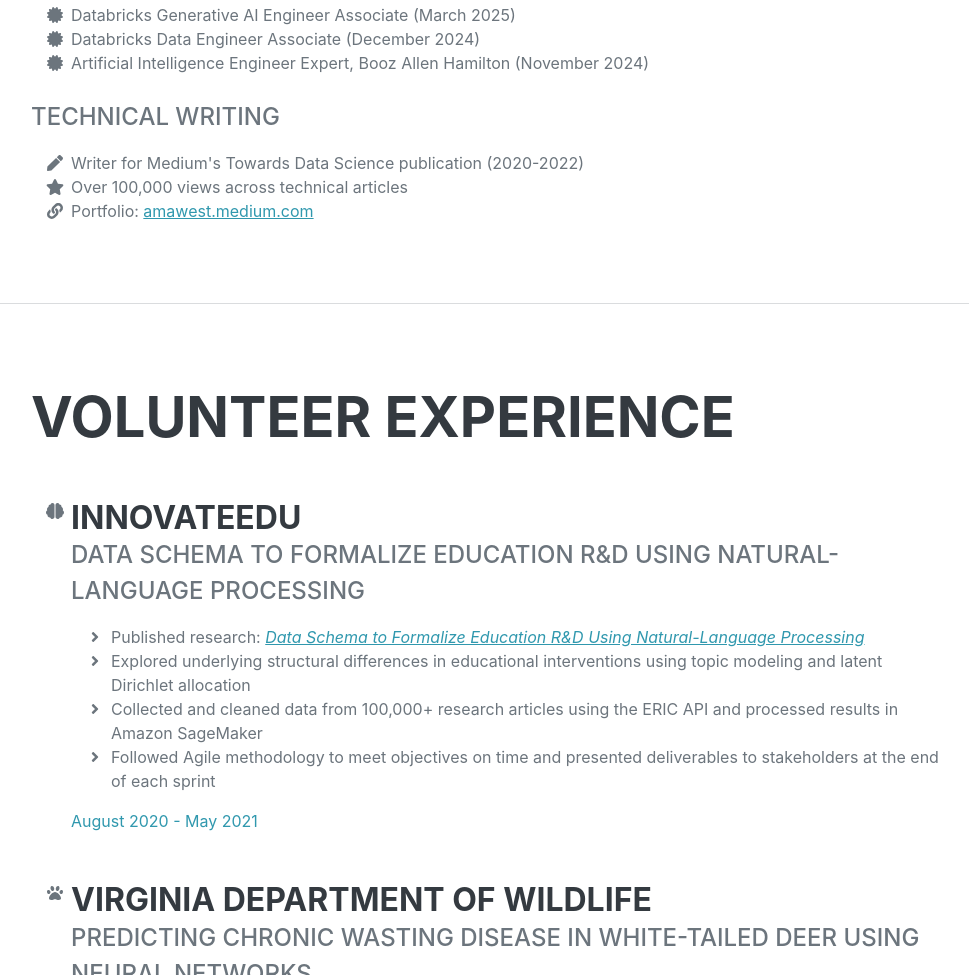
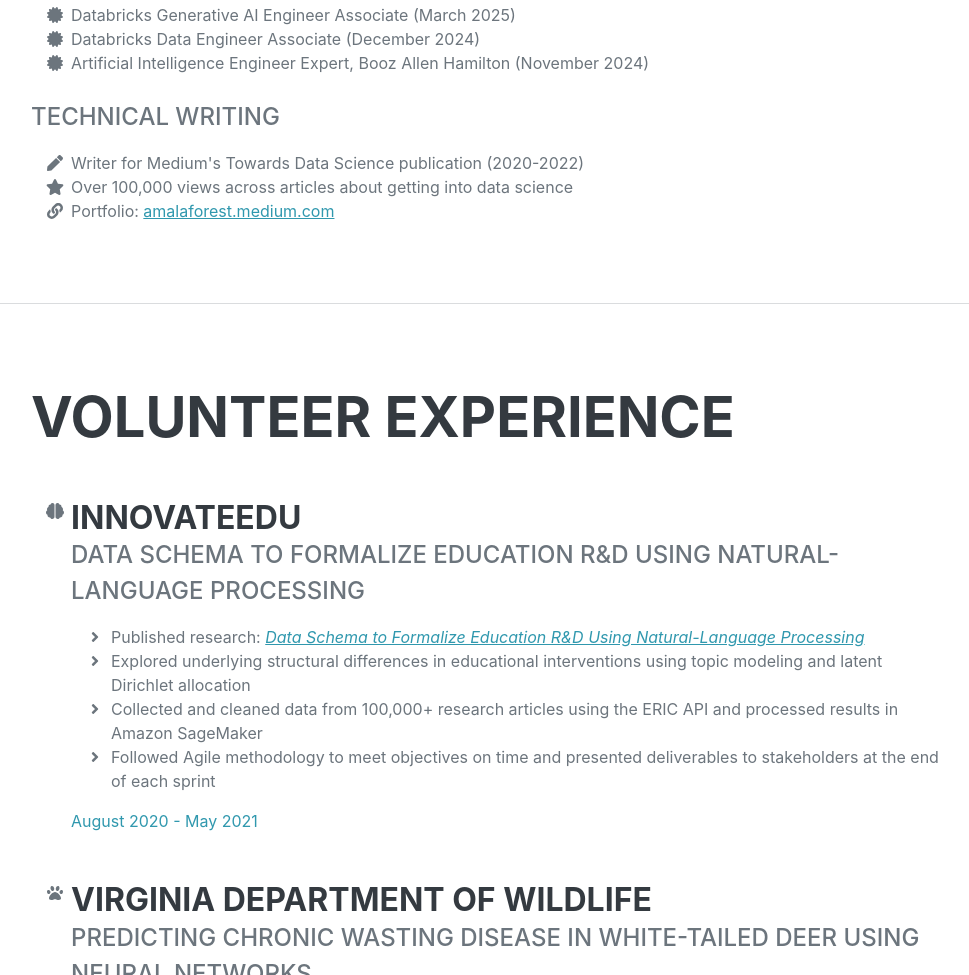
Before and after one commit to amawest/amawest.github.io, a website: page index.html in a window 1280 px wide. Shown: the part 4944-5919 px from the top of the page, without its empty margins (289-1258 px from the left). Drawn offline with nearby package versions, Linux system fonts and the light colour scheme; a web font is replaced by a local one.

Commit message:
Update index.html

```diff
--- a/index.html
+++ b/index.html
@@ -493,12 +493,12 @@
                     </li>
                     <li>
                         <span class="fa-li"><i class="fas fa-star"></i></span>
-                        Over 100,000 views across technical articles
+                        Over 100,000 views across articles about getting into data science
                     </li>
                     <li>
                         <span class="fa-li"><i class="fas fa-link"></i></span>
                         Portfolio: <a href="https://amawest.medium.com/" target="_blank"
-                            rel="noopener noreferrer">amawest.medium.com</a>
+                            rel="noopener noreferrer">amalaforest.medium.com</a>
                     </li>
                 </ul>
             </div>
```
